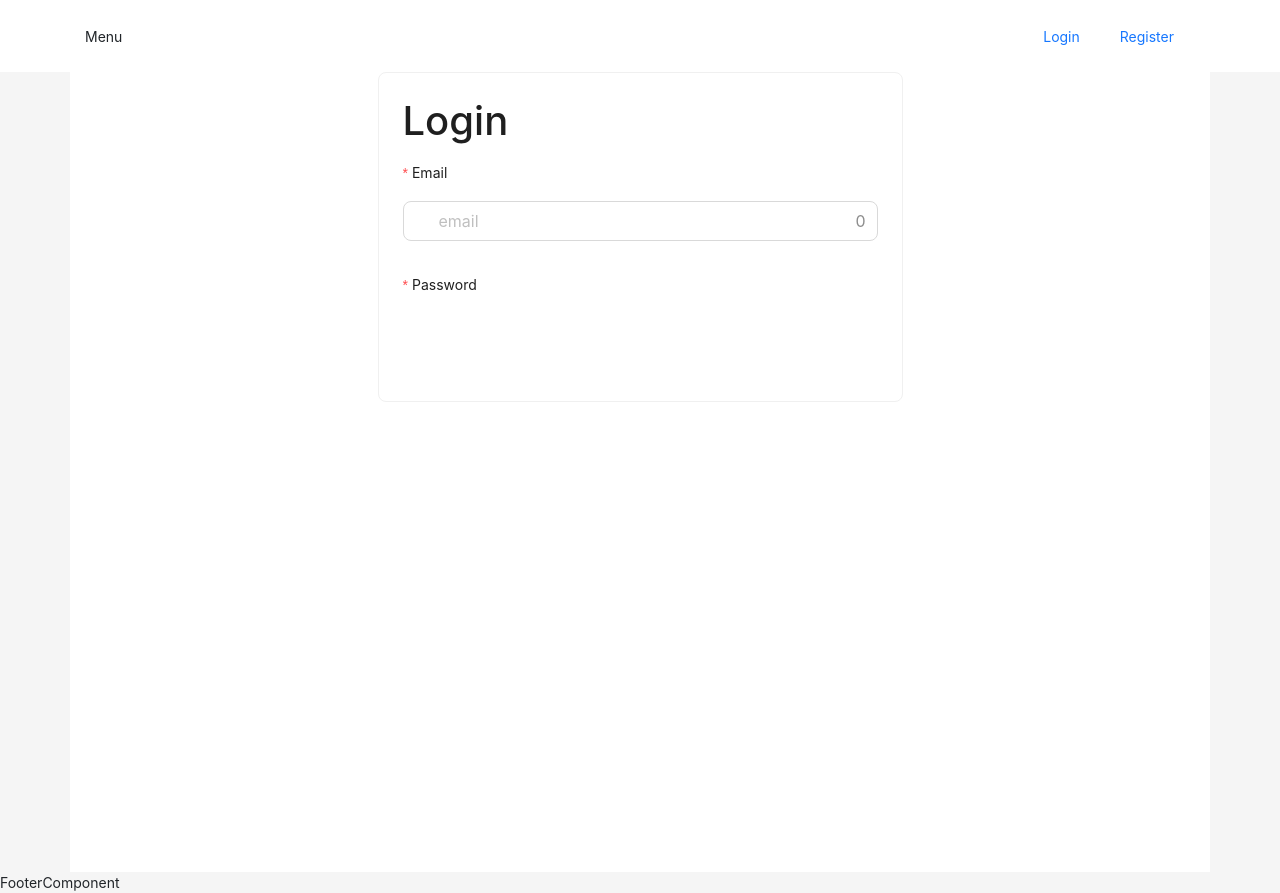
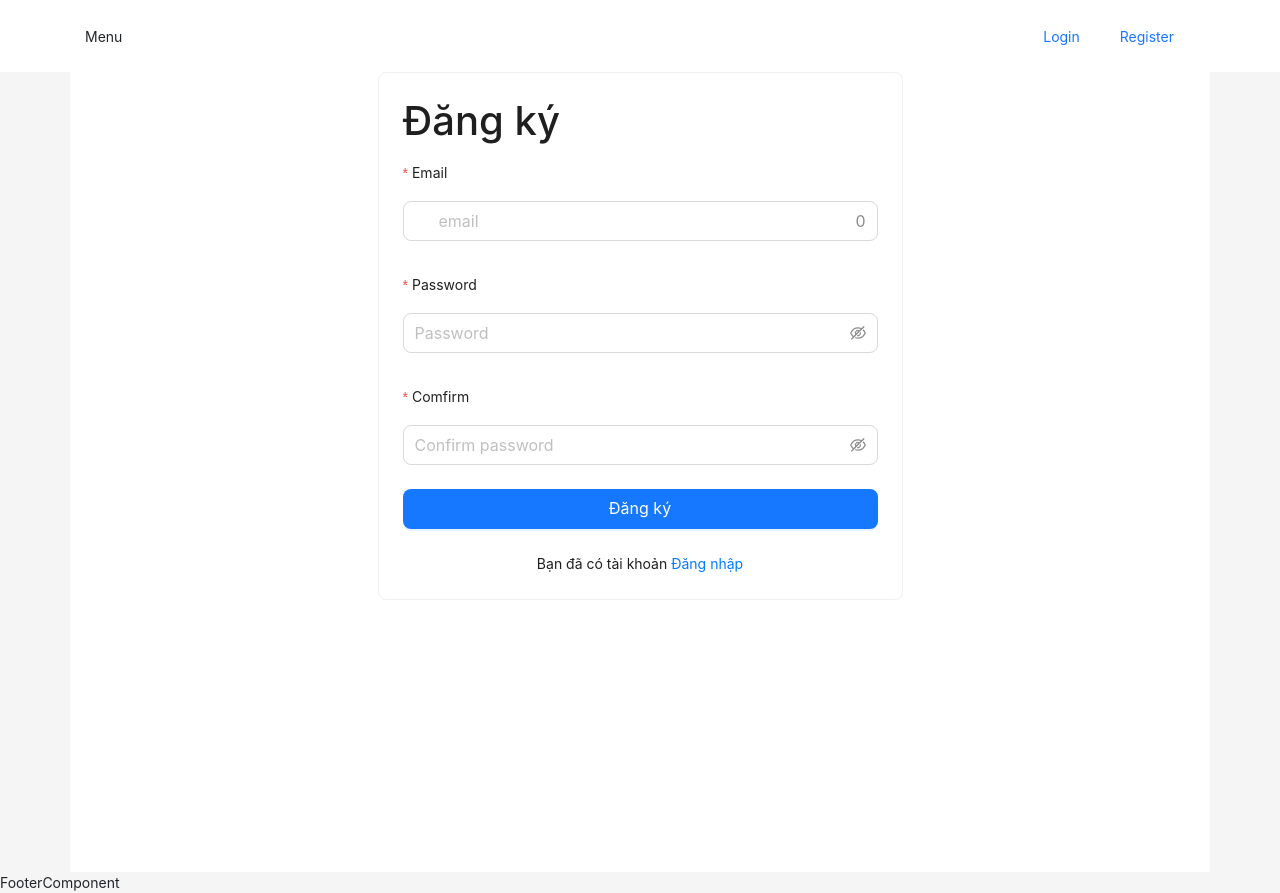
Before and after one commit to bsdaoquang/client-project, a Next.js app: page /tai-khoan/dang-ky in a window 1280 px wide. Built offline with nearby package versions, Linux system fonts and the light colour scheme; some icons are missing.

Commit message:
final-project-web70-server

```diff
--- a/src/pages/tai-khoan/dang-ky.js
+++ b/src/pages/tai-khoan/dang-ky.js
@@ -1,20 +1,38 @@
 /** @format */
 
-import { Card, Form, Input } from 'antd';
+import { Validation } from '@/utils/Validation';
+import { Button, Card, Form, Input, message } from 'antd';
 import { Sms } from 'iconsax-react';
+import Link from 'next/link';
 import React, { useRef } from 'react';
 
 function RegisterPage() {
 	const formRef = useRef();
 
 	const handleRegister = async (values) => {
-		console.log(values);
+		const isEmail = Validation.email(values.email);
+
+		if (isEmail) {
+			const isValiPass = Validation.password(values.password);
+
+			if (isValiPass) {
+				if (values.password === values.confirm) {
+					console.log('Register');
+				} else {
+					message.error('Password not match');
+				}
+			} else {
+				message.error('Password is not correct');
+			}
+		} else {
+			message.error('Email is not correct');
+		}
 	};
 	return (
 		<div>
 			<div className='col col-lg-6 offset-lg-3'>
 				<Card>
-					<h1>Login</h1>
+					<h1>Đăng ký</h1>
 					<Form
 						ref={formRef}
 						layout='vertical'
@@ -31,6 +49,7 @@ function RegisterPage() {
 							]}>
 							<Input
 								placeholder='email'
+								type='email-address'
 								max={20}
 								showCount
 								allowClear
@@ -45,8 +64,34 @@ function RegisterPage() {
 									required: true,
 									message: 'Please enter your password',
 								},
-							]}></Form.Item>
+							]}>
+							<Input.Password placeholder='Password' />
+						</Form.Item>
+						<Form.Item
+							name='confirm'
+							label='Comfirm'
+							rules={[
+								{
+									required: true,
+									message: 'Please enter your password',
+								},
+							]}>
+							<Input.Password placeholder='Confirm password' />
+						</Form.Item>
 					</Form>
+
+					<Button
+						type='primary'
+						size='large'
+						onClick={() => formRef.current.submit()}
+						className='w-100'>
+						Đăng ký
+					</Button>
+
+					<div className='mt-4 text-center'>
+						<span>Bạn đã có tài khoản </span>
+						<Link href={'/tai-khoan/dang-nhap'}>Đăng nhập</Link>
+					</div>
 				</Card>
 			</div>
 		</div>
--- /dev/null
+++ b/src/utils/Validation.js
@@ -0,0 +1,19 @@
+/** @format */
+
+export class Validation {
+	static email = (val) => {
+		if (val.includes('@')) {
+			return true;
+		} else {
+			return false;
+		}
+	};
+
+	static password = (val) => {
+		if (val.length < 6 || val.length > 18) {
+			return false;
+		} else {
+			return true;
+		}
+	};
+}
```
